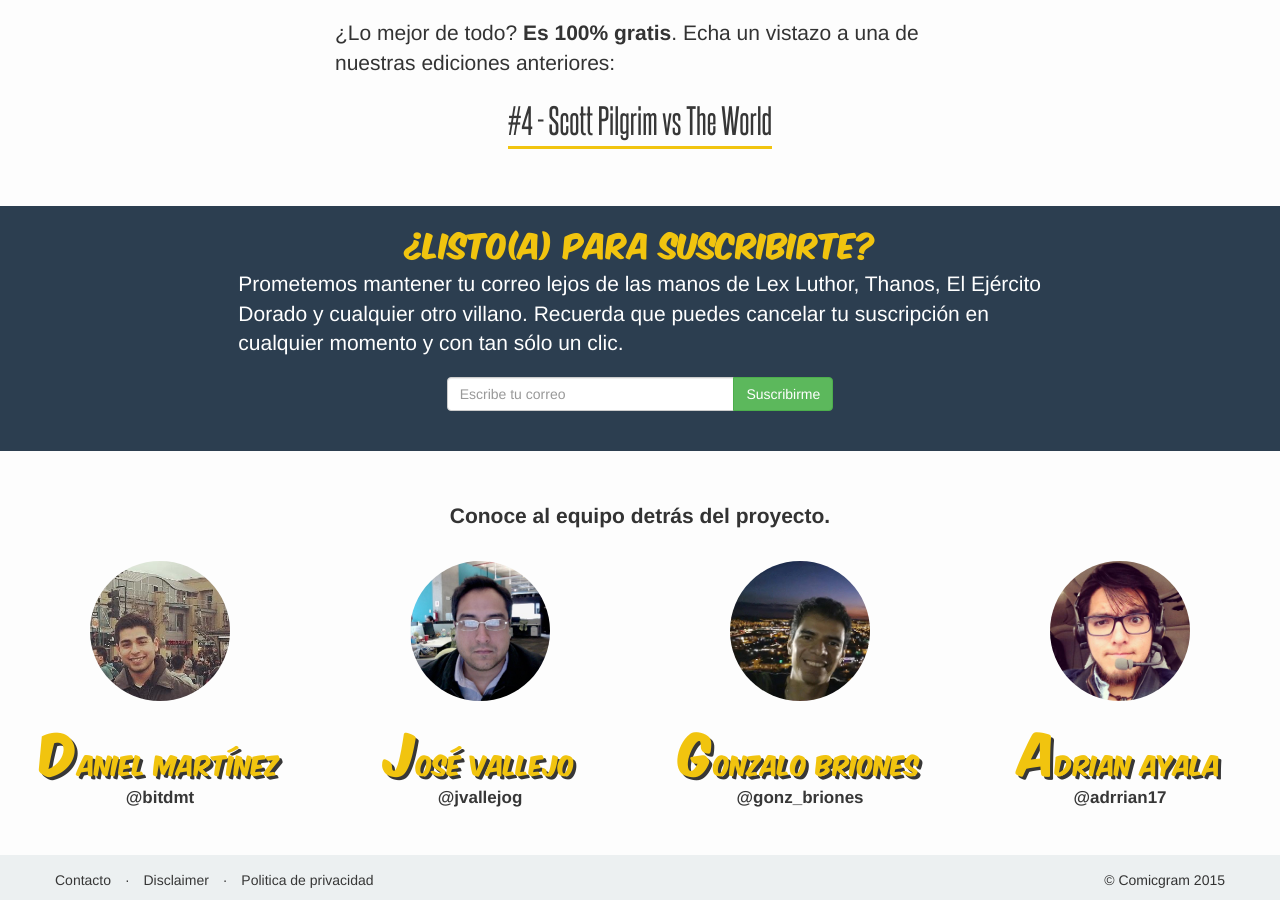
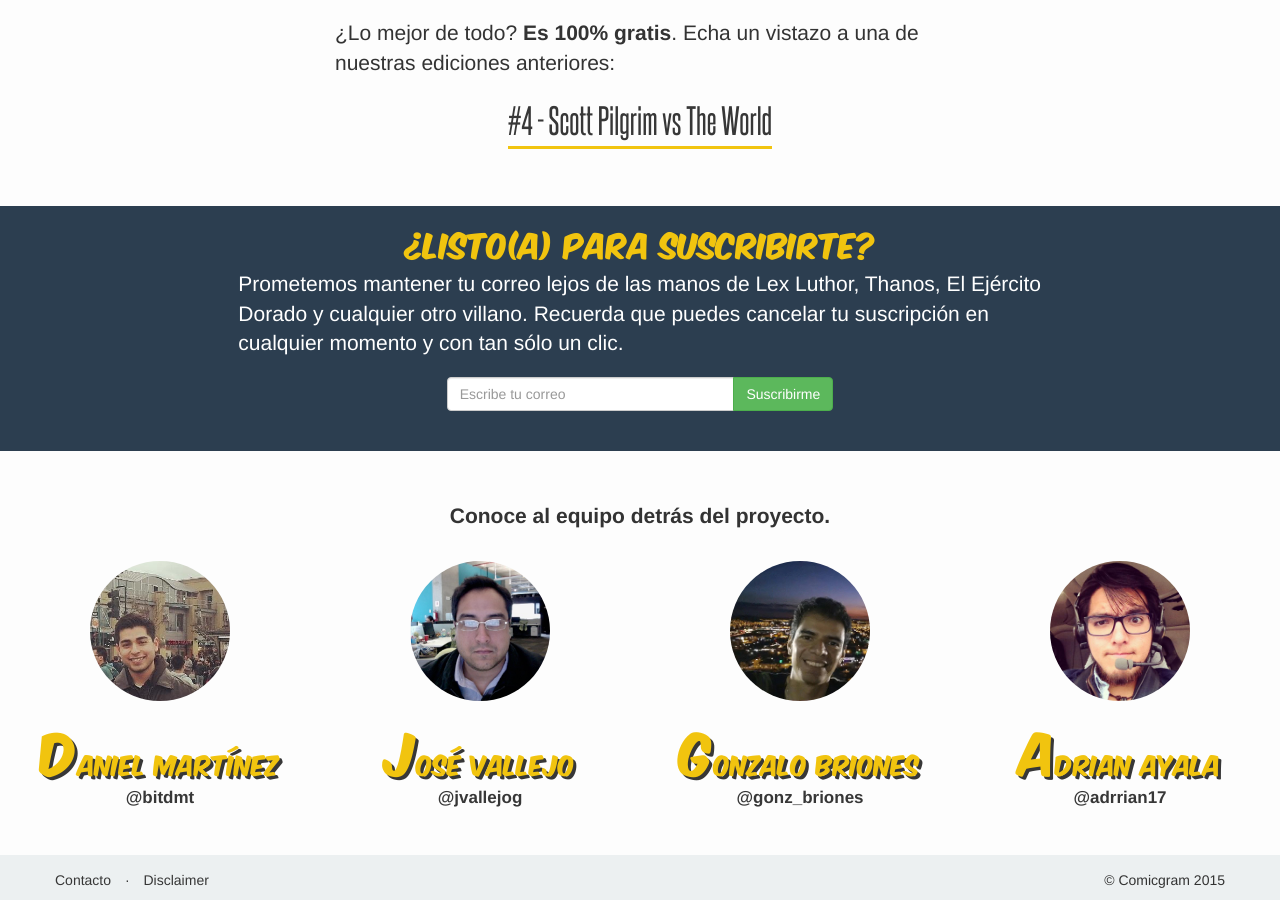
Before and after one commit to comicgram/newsletter-landing, a Jekyll site: the page built from index.html, in a window 1280 px wide and 900 px high, scrolled down 958 px. Built offline with Jekyll 4.4.1, drawn with Linux system fonts in a browser that asks for light colours; nearby versions of some CDN libraries; comment, search, counter and statistics services are not loaded.

Commit message:
Hide the privacy politics link for a while

```diff
--- a/_includes/footer.html
+++ b/_includes/footer.html
@@ -9,10 +9,10 @@
         <li>
           <a href="/disclaimer">Disclaimer</a>
         </li>
-        <li>&middot;</li>
+        <!-- <li>&middot;</li>
         <li>
           <a href="/privacy">Politica de privacidad</a>
-        </li>
+        </li> -->
       </ul>
     </div>
     <p class="pull-right">&copy; Comicgram {{ site.time | date: '%Y' }}</p>
@@ -29,11 +29,11 @@
         <a href="/disclaimer">Disclaimer</a>
       </div>
     </div>
-    <div class="row">
+    <!-- <div class="row">
       <div class="col-xs-12">
         <a href="/privacy">Politica de privacidad</a>
       </div>
-    </div>
+    </div> -->
     <div class="row">
       <div class="col-xs-12">
         <p>&copy; Comicgram {{ site.time | date: '%Y' }}</p>
```
